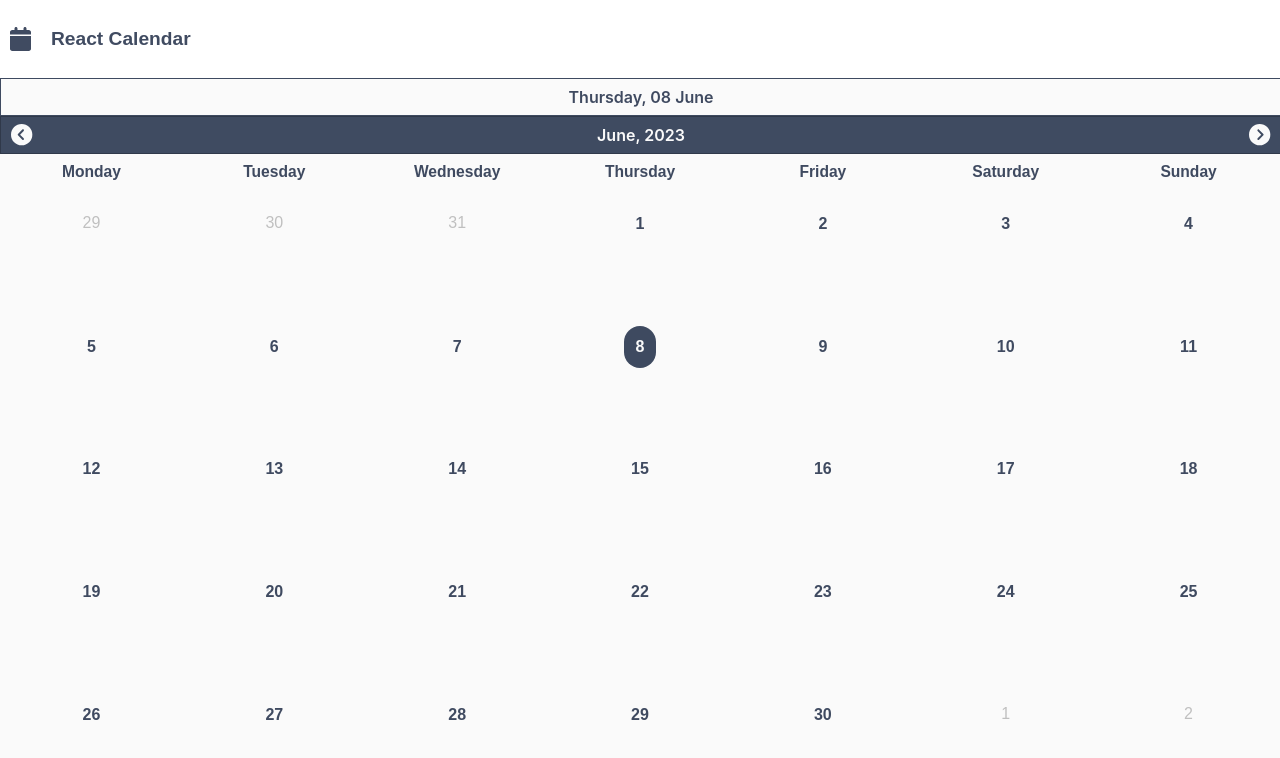
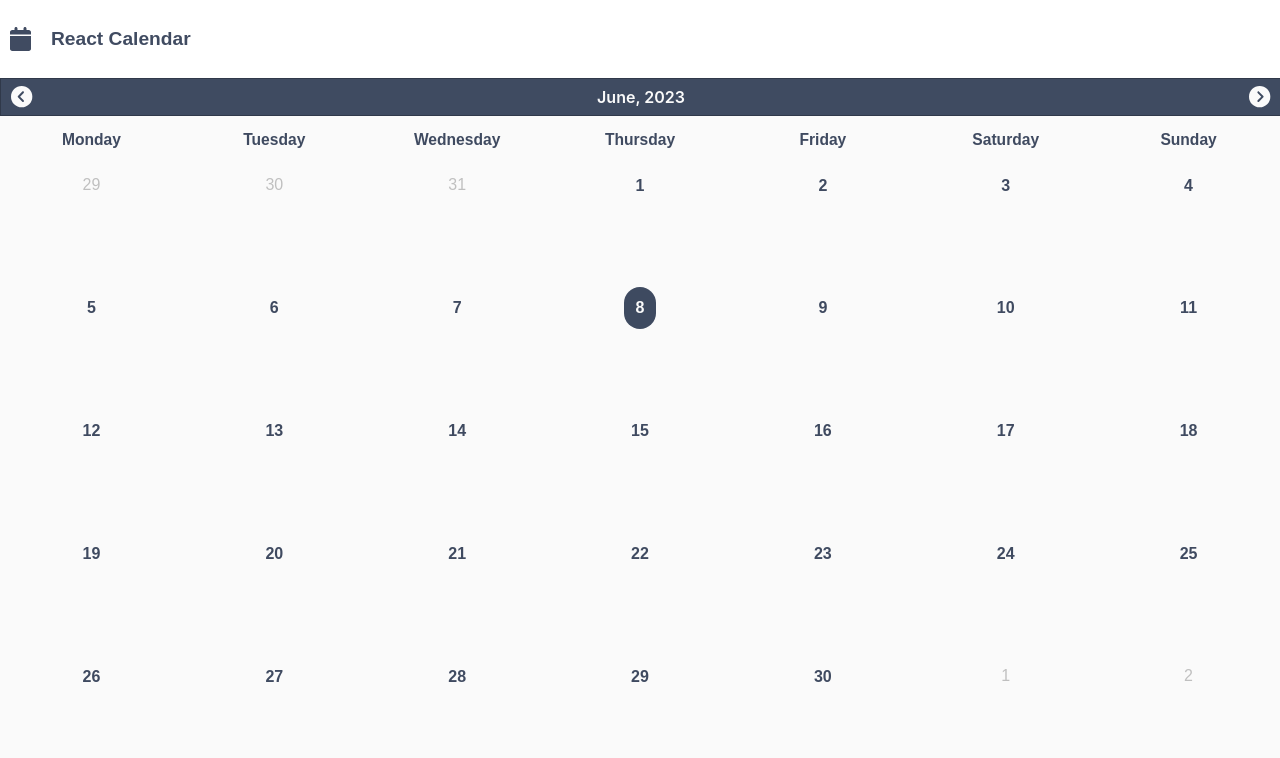
Before and after one commit to shweta1298/Calendar-React, a React (Create React App) app: page / in a window 1280 px wide. Shown: the top 758 px of the page. Built offline with nearby package versions, Linux system fonts and the light colour scheme.

Commit message:
css changes in weekday header

```diff
--- a/src/calendar-react/styles/Calendar.css
+++ b/src/calendar-react/styles/Calendar.css
@@ -74,6 +74,7 @@
   font-family: sans-serif;
   font-weight: 700;
   font-size: larger;
+  padding: 15px;
 }
 .month-container {
   height: 100%;
@@ -99,8 +100,8 @@
   justify-content: center;
 }
 .today {
-  color:  #fafafa;
-  background-color:  rgba(24, 38, 64, 0.829);
+  color: #fafafa;
+  background-color: rgba(24, 38, 64, 0.829);
   border-radius: 2rem;
   padding: 12px;
   font-size: medium;
@@ -136,7 +137,9 @@
 .today-button {
   cursor: pointer;
   width: 100%;
-  display: flex;
+  /* display: flex; */
+  display: none;
+
   align-items: center;
   justify-content: center;
   background-color: #fafafa;
```
